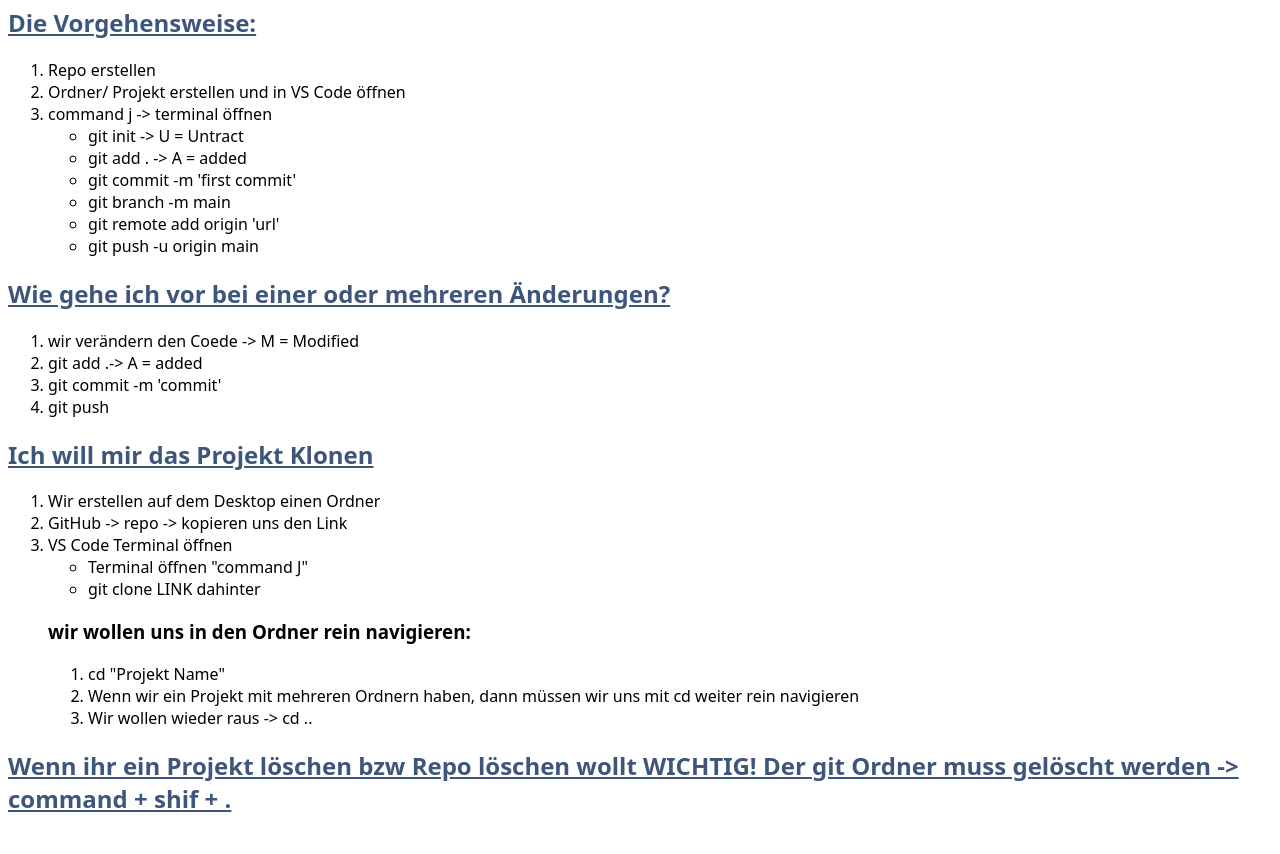
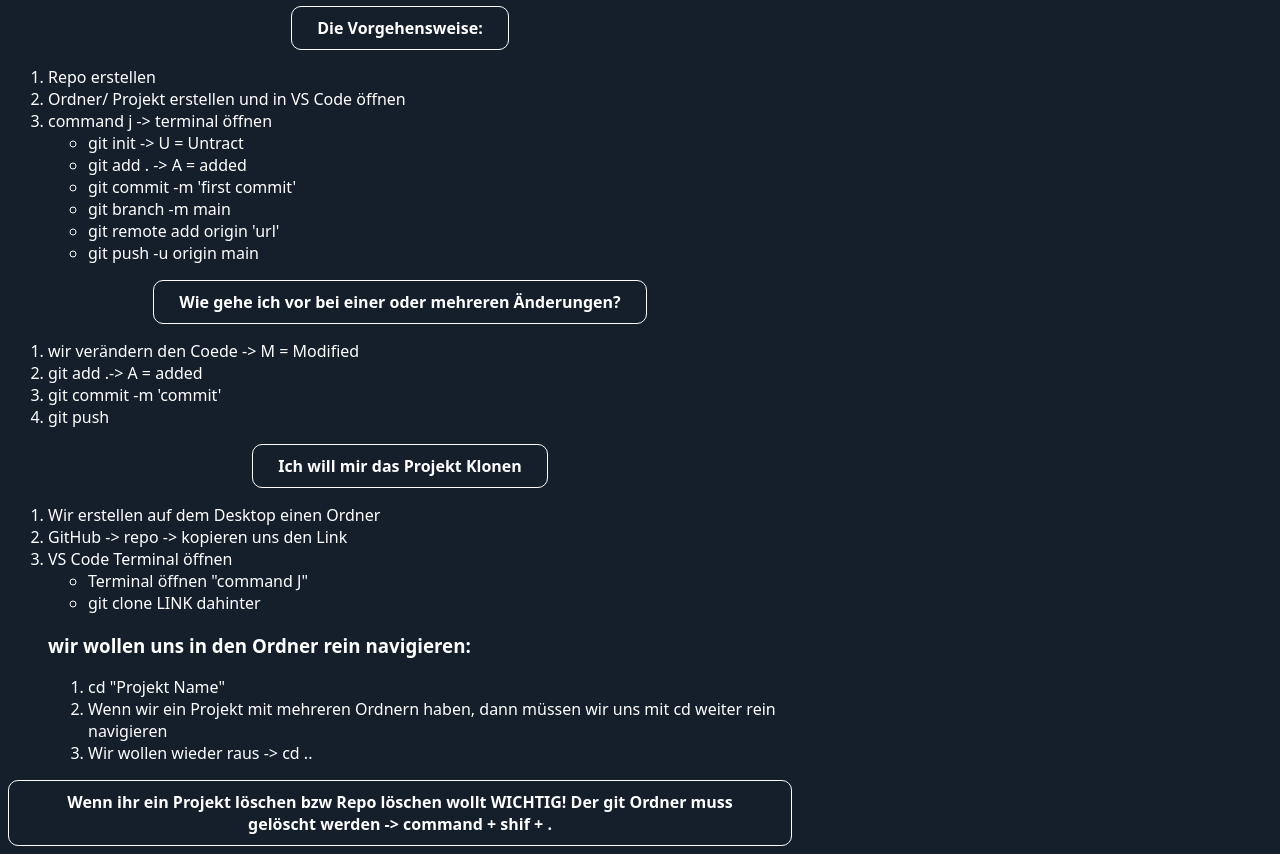
Before and after one commit to kcarina98/cheatsheet, a plain HTML site: page index.html in a window 1280 px wide. Shown: the part 80-934 px from the top of the page. Drawn offline with Linux system fonts and the light colour scheme.

Commit message:
Design geändert

```diff
--- a/css/style.css
+++ b/css/style.css
@@ -1,13 +1,35 @@
 html {
   font-family: system-ui, -apple-system, BlinkMacSystemFont, "Segoe UI", Roboto,
     Oxygen, Ubuntu, Cantarell, "Open Sans", "Helvetica Neue", sans-serif;
+  background-color: #151e2b;
+  width: 800px;
 }
 
 h1 {
   color: #6287bf;
+  text-align: center;
 }
 
 h2 {
-  color: #3e567b;
-  text-decoration: underline;
+  color: white;
+  margin: 0 auto;
+  border-radius: 10px;
+  padding: 10px 25px;
+  width: fit-content;
+  background-color: #151e2b;
+  border: 1px solid white;
+  border-radius: 10 px;
+  font-size: 100%;
+  text-align: center;
 }
+
+h2:hover {
+  border: 1px solid #6287bf;
+  border-radius: 10px;
+  background-color: white;
+  color: #151e2b;
+}
+
+ol {
+  color: white;
+}
```
